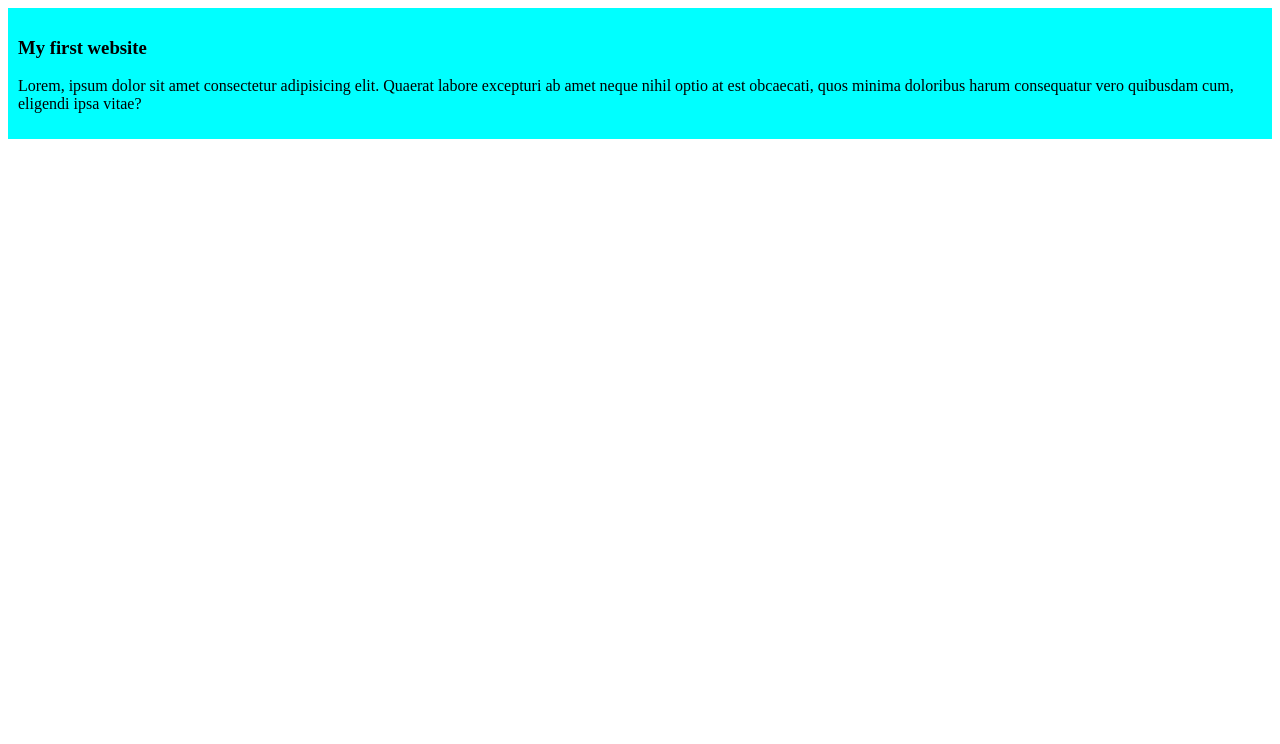
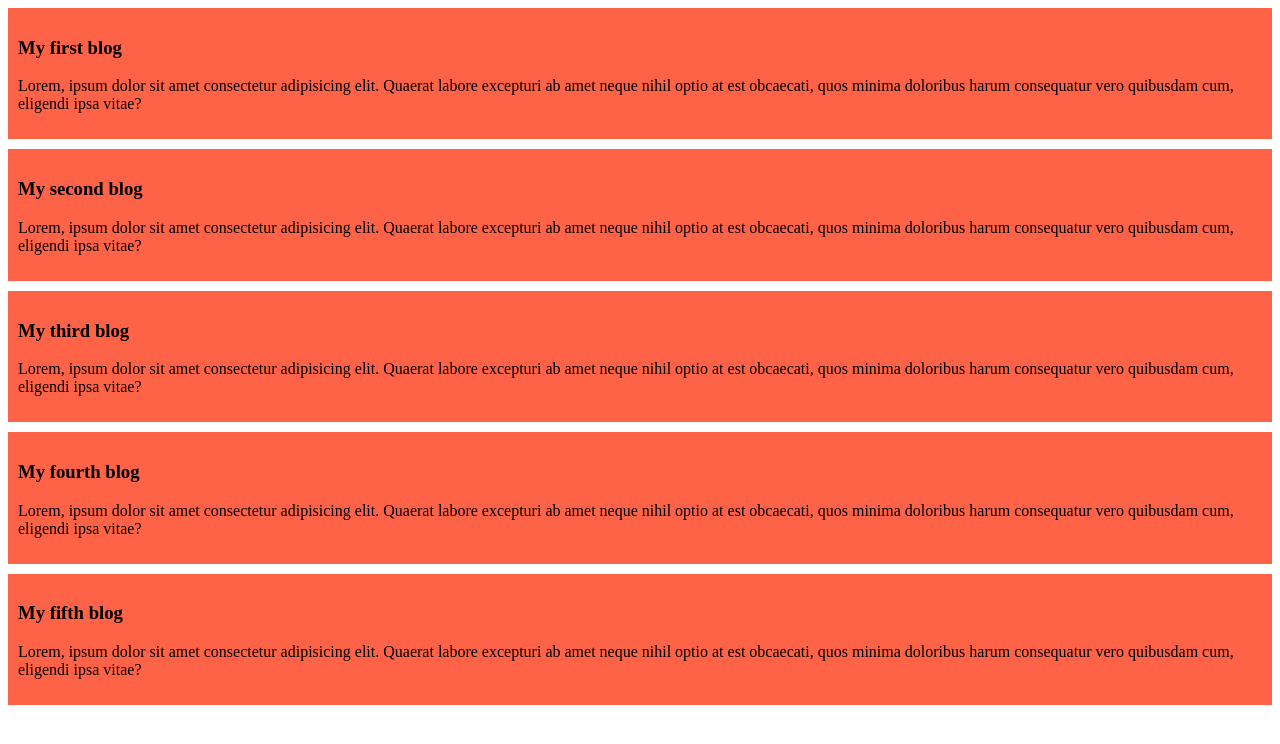
Before and after one commit to nihajahan/my-website, a plain HTML site: page index.html in a window 1280 px wide. Drawn offline with Linux system fonts and the light colour scheme.

Commit message:
added the second, third, fourth and fifth blog

```diff
--- a/index.html
+++ b/index.html
@@ -8,7 +8,23 @@
 </head>
 <body>
     <div>
-        <h3>My first website</h3>
+        <h3>My first blog</h3>
+        <p>Lorem, ipsum dolor sit amet consectetur adipisicing elit. Quaerat labore excepturi ab amet neque nihil optio at est obcaecati, quos minima doloribus harum consequatur vero quibusdam cum, eligendi ipsa vitae?</p>
+    </div>
+    <div>
+        <h3>My second blog</h3>
+        <p>Lorem, ipsum dolor sit amet consectetur adipisicing elit. Quaerat labore excepturi ab amet neque nihil optio at est obcaecati, quos minima doloribus harum consequatur vero quibusdam cum, eligendi ipsa vitae?</p>
+    </div>
+    <div>
+        <h3>My third blog</h3>
+        <p>Lorem, ipsum dolor sit amet consectetur adipisicing elit. Quaerat labore excepturi ab amet neque nihil optio at est obcaecati, quos minima doloribus harum consequatur vero quibusdam cum, eligendi ipsa vitae?</p>
+    </div>
+    <div>
+        <h3>My fourth blog</h3>
+        <p>Lorem, ipsum dolor sit amet consectetur adipisicing elit. Quaerat labore excepturi ab amet neque nihil optio at est obcaecati, quos minima doloribus harum consequatur vero quibusdam cum, eligendi ipsa vitae?</p>
+    </div>
+    <div>
+        <h3>My fifth blog</h3>
         <p>Lorem, ipsum dolor sit amet consectetur adipisicing elit. Quaerat labore excepturi ab amet neque nihil optio at est obcaecati, quos minima doloribus harum consequatur vero quibusdam cum, eligendi ipsa vitae?</p>
     </div>
 </body>
--- a/styles/blog.css
+++ b/styles/blog.css
@@ -1,4 +1,5 @@
 div{
-    background-color: aqua;
+    background-color: tomato;
     padding: 10px;
+    margin-bottom: 10px;
 }
```
